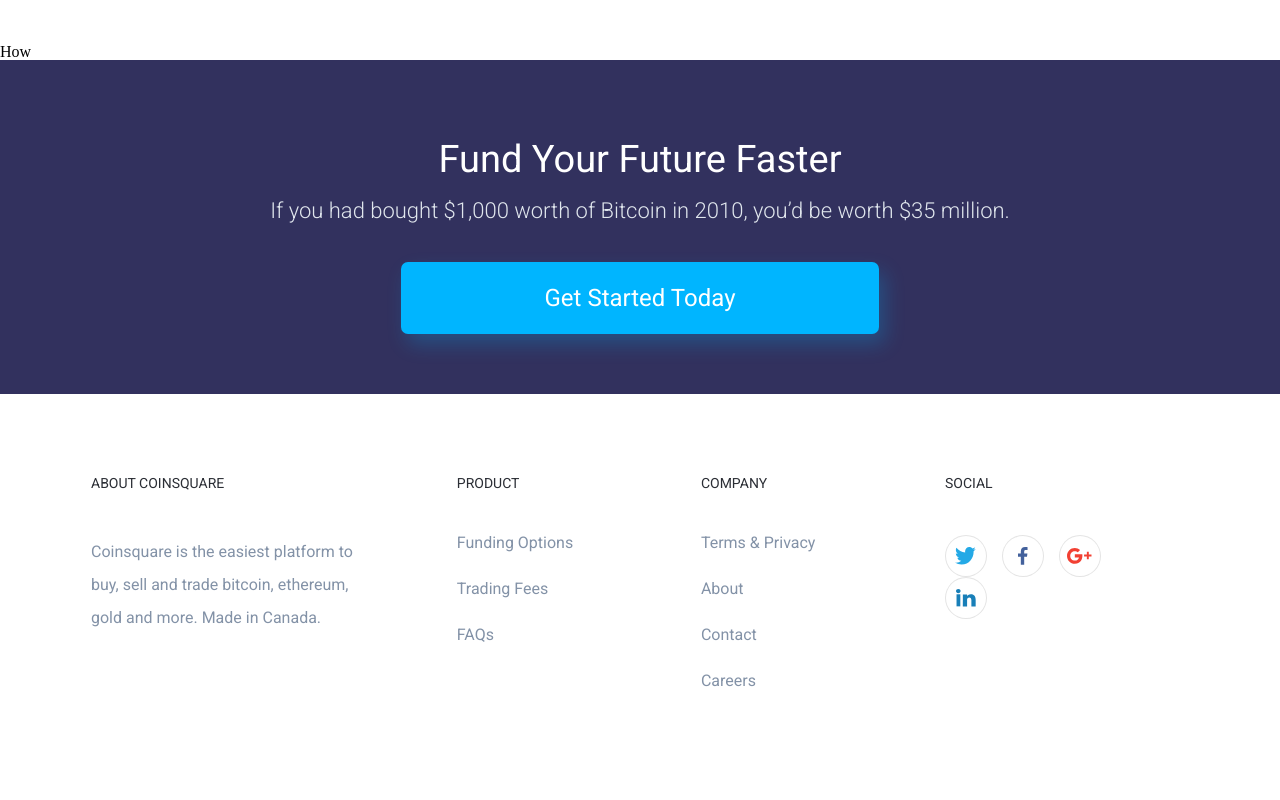
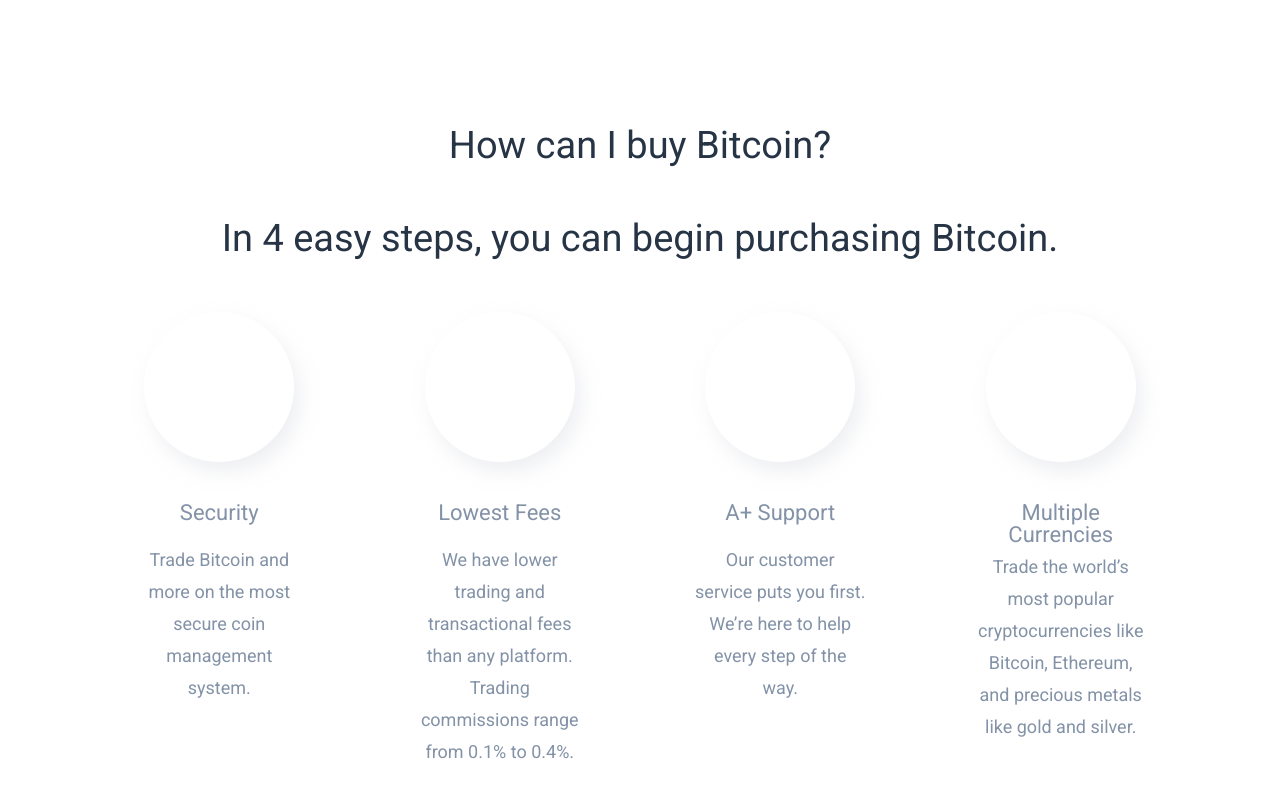
Before and after one commit to no0dly/bitlp, a React (Create React App) app: page / in a window 1280 px wide. Shown: the part 3940-4740 px from the top of the page. Before the commit the page ends 4679 px from the top, so only its background shows below. Built offline with nearby package versions, Linux system fonts and the light colour scheme.

Commit message:
how section just started

```diff
--- a/src/components/how/How.jsx
+++ b/src/components/how/How.jsx
@@ -3,10 +3,160 @@
 
 const How = (props) => {
   return (
-    <div>
-      How
-    </div>
+    <Wrap>
+      <Title>
+        <TitleText>
+          How can I buy Bitcoin?
+        </TitleText>
+      </Title>
+      <SubTitle>
+        <SubTitleText>
+          In 4 easy steps, you can begin purchasing Bitcoin.
+        </SubTitleText>
+      </SubTitle>
+      <Content>
+        <ContentList>
+          <ContentItem>
+            <ContentImage>
+              <Icon className="shield" />
+            </ContentImage>
+            <ContentDescription>
+              <ContentDescriptionTitle>
+                Security
+              </ContentDescriptionTitle>
+              <ContentDescriptionText>
+                Trade Bitcoin and more on the most secure coin management system.
+              </ContentDescriptionText>
+            </ContentDescription>
+          </ContentItem>
+          <ContentItem>
+            <ContentImage>
+              <Icon className="diagram" />
+            </ContentImage>
+            <ContentDescription>
+              <ContentDescriptionTitle>
+                Lowest Fees
+              </ContentDescriptionTitle>
+              <ContentDescriptionText>
+                We have lower trading and transactional fees than any platform. Trading commissions range from 0.1% to 0.4%.
+              </ContentDescriptionText>
+            </ContentDescription>
+          </ContentItem>
+          <ContentItem>
+            <ContentImage>
+              <Icon className="spare" />
+            </ContentImage>
+            <ContentDescription>
+              <ContentDescriptionTitle>
+                A+ Support
+              </ContentDescriptionTitle>
+              <ContentDescriptionText>
+                Our customer service puts you first. We’re here to help every step of the way.
+              </ContentDescriptionText>
+            </ContentDescription>
+          </ContentItem>
+          <ContentItem>
+            <ContentImage>
+              <Icon className="dollar" />
+            </ContentImage>
+            <ContentDescription>
+              <ContentDescriptionTitle className="long">
+                Multiple Currencies
+              </ContentDescriptionTitle>
+              <ContentDescriptionText>
+                Trade the world’s most popular cryptocurrencies like Bitcoin, Ethereum, and precious metals like gold and silver.
+              </ContentDescriptionText>
+            </ContentDescription>
+          </ContentItem>
+        </ContentList>
+      </Content>
+    </Wrap>
   )
 }
 
+const Wrap = styled.div`
+  max-width: 1162px;
+  margin: 0 auto;
+  padding: 82px 20px 20px;
+`
+
+const Title = styled.div`
+  text-align: center;
+  margin-bottom: 55px;
+  position: relative;
+  z-index: 2;
+`
+
+const TitleText = styled.h3`
+  font-family: 'Roboto', sans-serif;
+  font-size: 2.375rem;
+  color: #263445;
+`
+
+const SubTitle = styled.div`
+  text-align: center;
+  margin-bottom: 55px;
+  position: relative;
+  z-index: 2;
+`
+
+const SubTitleText = styled.h4`
+  font-family: 'Roboto', sans-serif;
+  font-size: 2.375rem;
+  color: #263445;
+`
+
+const Content = styled.div`
+  font-family: 'Roboto', sans-serif;
+  font-size: 2.375rem;
+  color: #fff;
+`
+
+const ContentList = styled.ul`
+  display: flex;
+  flex-wrap: wrap;
+`
+
+const ContentItem = styled.li`
+  width: 25%;
+  text-align: center;
+  padding: 0 55px;
+  margin-bottom: 80px;
+`
+
+const ContentImage = styled.div`
+  width: 150px;
+  height: 150px;
+  margin: 0 auto;
+  background: #FFFFFF;
+  box-shadow: 6px 10px 20px rgba(189, 190, 205, 0.249406);
+  border-radius: 50%;
+  margin-bottom: 40px;
+`
+const Icon = styled.div`
+
+
+`
+
+const ContentDescription = styled.div`
+
+`
+
+const ContentDescriptionTitle = styled.div`
+  font-family: 'Roboto', sans-serif;
+  font-size: 1.375rem;
+  color: #8392A7;
+  margin-bottom: 20px;
+  &.long {
+    margin-bottom: 5px;
+  }
+`
+
+const ContentDescriptionText = styled.div`
+  font-family: 'Roboto', sans-serif;
+  font-size: 1.125rem;
+  color: #8392A7;
+  line-height: 2rem;
+`
+
 export default How
```
